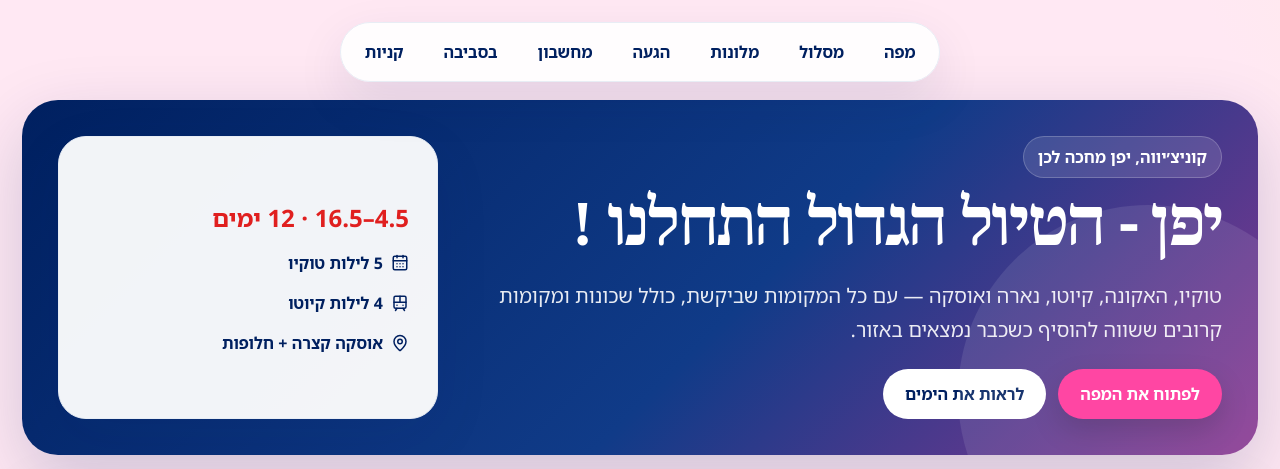
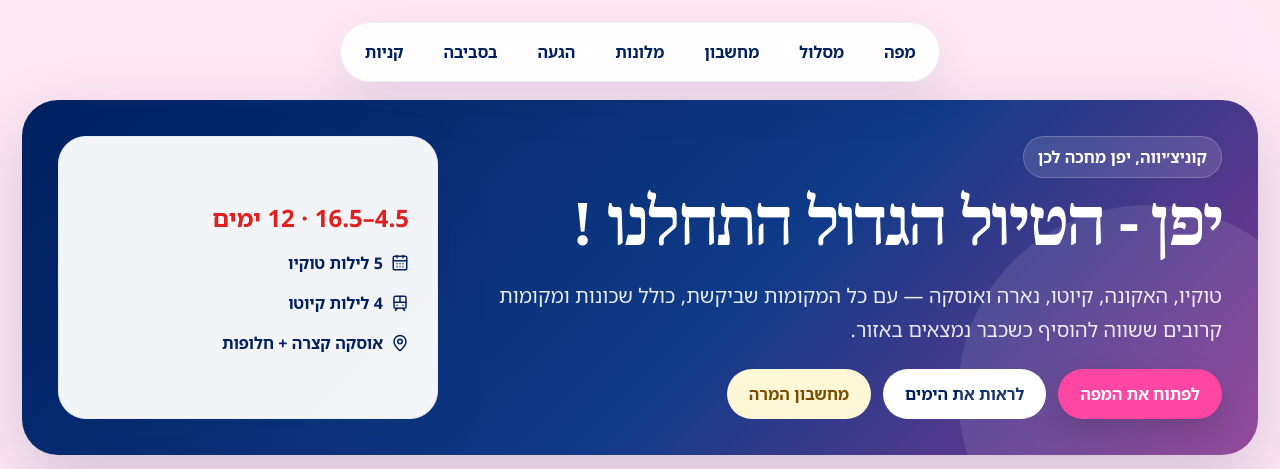
Before and after one commit to mimi5588/JAPAN_NEW, a React (Vite) app: page / in a window 1280 px wide. Shown: the top 469 px of the page. Built offline with nearby package versions, Linux system fonts and the light colour scheme; no server answers; grey boxes are pictures that could not be loaded.

Commit message:
Highlight currency calculator navigation

```diff
--- a/public/sw.js
+++ b/public/sw.js
@@ -1,4 +1,4 @@
-const CACHE_NAME = 'japan-trip-v4';
+const CACHE_NAME = 'japan-trip-v5';
 const ASSETS = ['./', './index.html', './manifest.webmanifest', './icon.svg'];
 
 self.addEventListener('install', event => {
--- a/src/main.jsx
+++ b/src/main.jsx
@@ -532,9 +532,9 @@ function App(){
     <nav className="topbar" aria-label="ניווט מהיר">
       <a href="#map">מפה</a>
       <a href="#route">מסלול</a>
+      <a href="#calculator">מחשבון</a>
       <a href="#hotels">מלונות</a>
       <a href="#transfers">הגעה</a>
-      <a href="#calculator">מחשבון</a>
       <a href="#nearby">בסביבה</a>
       <a href="#shopping">קניות</a>
     </nav>
@@ -547,6 +547,7 @@ function App(){
         <div className="heroActions">
           <a className="primaryAction" href="#map">לפתוח את המפה</a>
           <a className="secondaryAction" href="#route">לראות את הימים</a>
+          <a className="secondaryAction moneyAction" href="#calculator">מחשבון המרה</a>
         </div>
       </div>
       <div className="heroCard">
--- a/src/styles.css
+++ b/src/styles.css
@@ -27,6 +27,7 @@ h1{font-family:"Noto Serif Hebrew","Noto Sans Hebrew",serif;font-size:clamp(36px
 .primaryAction,.secondaryAction{display:inline-flex;align-items:center;justify-content:center;text-decoration:none;font-weight:900;border-radius:999px;padding:14px 22px}
 .primaryAction{background:var(--pink);color:#fff;box-shadow:0 12px 28px #0000002b}
 .secondaryAction{background:#fff;color:var(--indigo)}
+.moneyAction{background:#fff7d6;color:#7a4d00}
 .heroCard,.notice,.selectedCard,.day,.extras article,.transfers article,.hotels article,.nearby article,.calculatorCard,.resultCard{background:#fffffff2;border:1px solid var(--line);border-radius:28px;box-shadow:0 18px 60px #00206012}
 .heroCard{position:relative;padding:28px;display:flex;flex-direction:column;justify-content:center;gap:18px;font-weight:800;color:var(--indigo)}
 .heroCard strong{font-size:24px;color:var(--red)}
```
